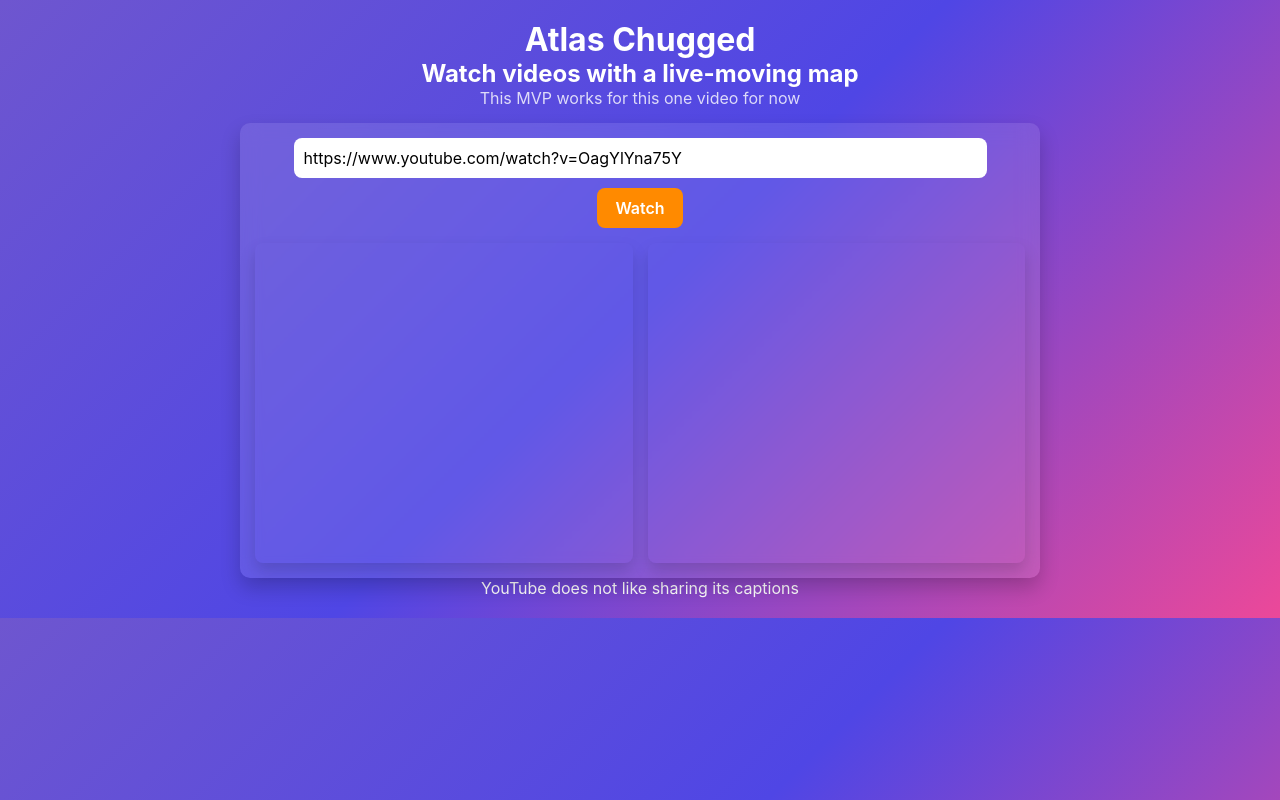
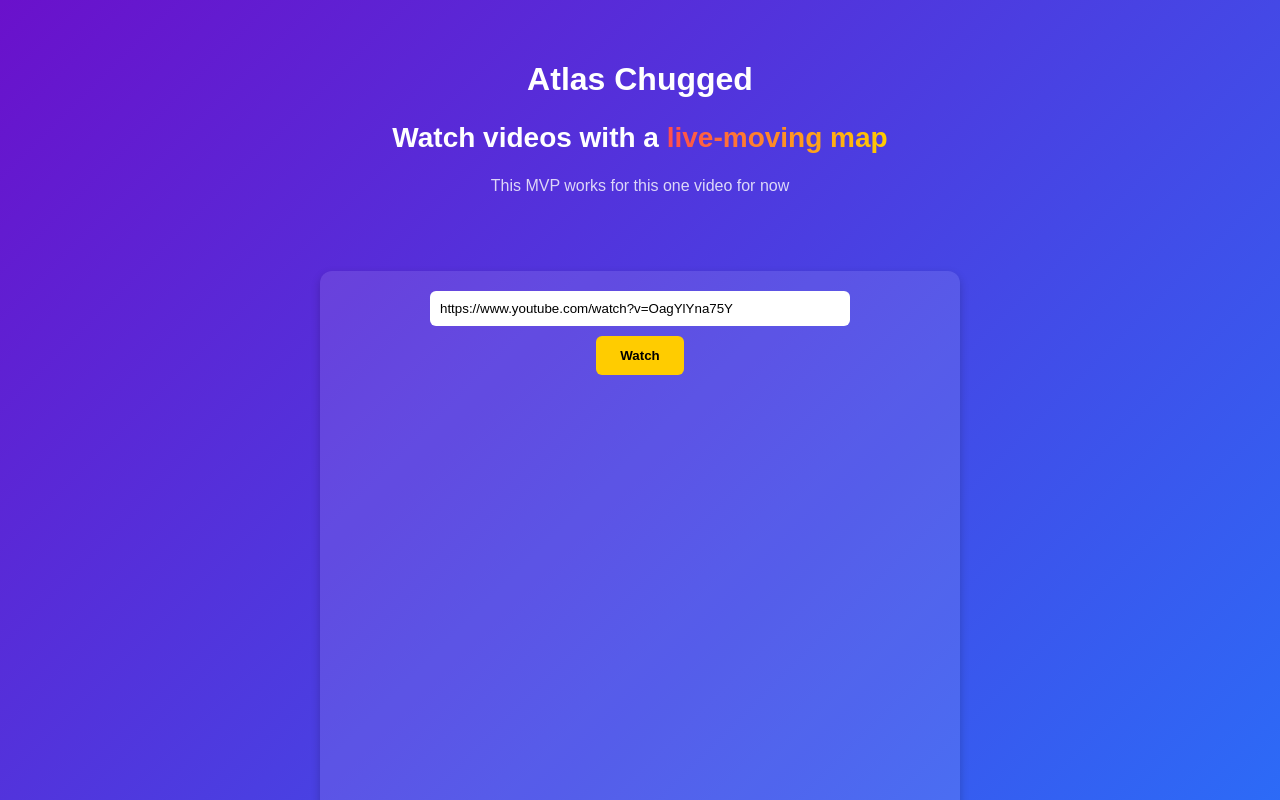
Before and after one commit to monteai/atlas-chugged, a website: page public/index.html in a window 1280 px wide. Shown: the top 800 px of the page. Drawn offline with Linux system fonts and the light colour scheme; no server answers.

Commit message:
revert styles.css

```diff
--- a/public/styles.css
+++ b/public/styles.css
@@ -1,120 +1,112 @@
-/* General Reset */
-* {
+/* General Styles */
+body {
   margin: 0;
   padding: 0;
-  box-sizing: border-box;
-  font-family: 'Inter', sans-serif;
+  font-family: Arial, sans-serif;
+  background: linear-gradient(135deg, #6a11cb, #2575fc);
+  color: white;
+  text-align: center;
 }
 
-/* Background Gradient (Inspired by Stripe) */
-body {
-  background: linear-gradient(135deg, #6E56CF, #4F46E5, #EC4899);
-  color: white;
-  text-align: center;
+/* Header */
+header {
+  padding: 40px 20px;
+}
+
+h1 {
+  font-size: 32px;
+  font-weight: bold;
+}
+
+h2 {
+  font-size: 28px;
+  font-weight: bold;
+}
+
+.highlight {
+  background: linear-gradient(90deg, #ff4d4d, #ffcc00);
+  -webkit-background-clip: text;
+  -webkit-text-fill-color: transparent;
+}
+
+.subheader {
+  font-size: 16px;
+  opacity: 0.8;
+}
+
+/* Container */
+.container {
   display: flex;
   flex-direction: column;
   align-items: center;
-  justify-content: center;
+  gap: 10px;
+  background: rgba(255, 255, 255, 0.1);
   padding: 20px;
-}
-
-/* Header */
-.header {
-  margin-bottom: 15px;
-  text-align: center;
-}
-
-.header h1 {
-  font-size: 2.5rem;
-  font-weight: 700;
-  line-height: 1.2;
-}
-
-/* Serif Font for "Atlas Chugged" */
-.brand-title {
-  font-family: 'Georgia', serif;
-  font-size: 3rem;
-  font-weight: 700;
-}
-
-/* Gradient Highlight */
-.gradient-text {
-  background: linear-gradient(45deg, #ff8a00, #ff0080);
-  -webkit-background-clip: text;
-  -webkit-text-fill-color: transparent;
-  display: inline-block;
-}
-
-.subheader {
-  font-size: 1rem;
-  font-weight: 400;
-  opacity: 0.8;
-  margin-bottom: 15px;
-}
-
-/* Main Container */
-.container {
-  background: rgba(255, 255, 255, 0.1);
-  backdrop-filter: blur(10px);
-  padding: 15px;
-  border-radius: 10px;
-  box-shadow: 0 10px 20px rgba(0, 0, 0, 0.2);
-  width: 85%;
-  max-width: 800px;
+  border-radius: 12px;
+  width: 90%;
+  max-width: 600px;
+  margin: 20px auto;
+  box-shadow: 0 4px 10px rgba(0, 0, 0, 0.2);
 }
 
 /* Input & Button */
-input[type="text"] {
-  width: 90%;
+input {
+  width: 80%;
+  max-width: 400px;
   padding: 10px;
-  font-size: 1rem;
   border: none;
-  border-radius: 8px;
-  margin-bottom: 10px;
-  outline: none;
+  border-radius: 6px;
 }
 
 .primary-btn {
-  background: #ff8a00;
-  color: white;
-  padding: 10px 18px;
+  padding: 12px 24px;
+  background: #ffcc00;
+  color: black;
+  font-weight: bold;
   border: none;
-  border-radius: 8px;
-  font-size: 1rem;
-  font-weight: 600;
+  border-radius: 6px;
   cursor: pointer;
   transition: 0.3s;
 }
 
 .primary-btn:hover {
-  background: #ff0080;
+  background: #ffdb4d;
 }
 
-/* Split Screen Layout */
+/* Video & Map */
 .split-screen {
   display: flex;
-  gap: 15px;
-  margin-top: 15px;
+  flex-wrap: wrap;
+  justify-content: center;
+  gap: 10px;
+  margin-top: 20px;
 }
 
-#video-player, #map {
-  flex: 1;
-  min-height: 320px;
+#video-player,
+#map {
+  width: 100%;
+  max-width: 600px;
+  height: 50vh;
   border-radius: 8px;
-  box-shadow: 0 8px 16px rgba(0, 0, 0, 0.15);
-  border: none;
 }
 
-/* Responsive for Mobile */
-@media (max-width: 768px) {
+/* Desktop Layout */
+@media (min-width: 768px) {
   .split-screen {
-    flex-direction: column;
-    gap: 10px;
+    flex-wrap: nowrap;
+    justify-content: space-between;
   }
-  .header h1 {
-    font-size: 2rem;
-  }
-  .brand-title {
-    font-size: 2.5rem;
+
+  #video-player,
+  #map {
+    width: 48%;
+    height: 70vh;
   }
 }
+
+/* Footer */
+footer {
+  margin-top: 30px;
+  font-size: 14px;
+  opacity: 0.8;
+}
```
